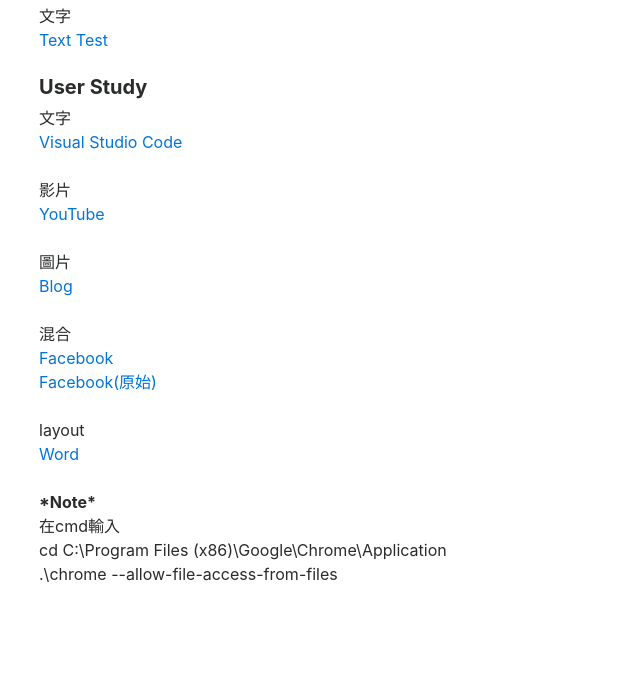
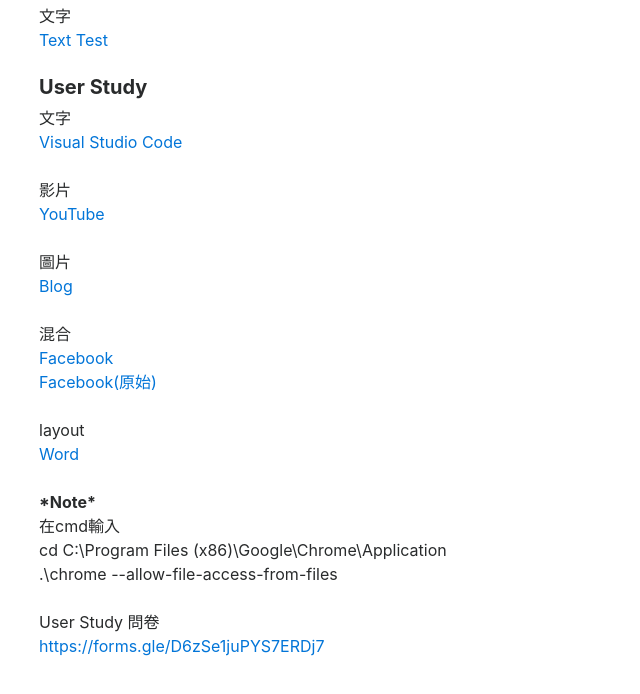
Before and after one commit to r07922120/AIT-Final-Project, a plain HTML site: page index.html in a window 1280 px wide. Shown: the part 88-782 px from the top of the page, without its empty margins (121-761 px from the left). Drawn offline with nearby package versions, Linux system fonts and the light colour scheme.

Commit message:
add Questionnaire

```diff
--- a/index.html
+++ b/index.html
@@ -44,6 +44,9 @@
     <span>.\chrome --allow-file-access-from-files</span>
     <br><br>
 
+    <p>User Study 問卷</p>
+    <a href="https://forms.gle/D6zSe1juPYS7ERDj7">https://forms.gle/D6zSe1juPYS7ERDj7</a>
+
     <!-- <p>*其他檔案</p>
     <a href="videoTest.html">Video Test</a>
     <br> -->
```
